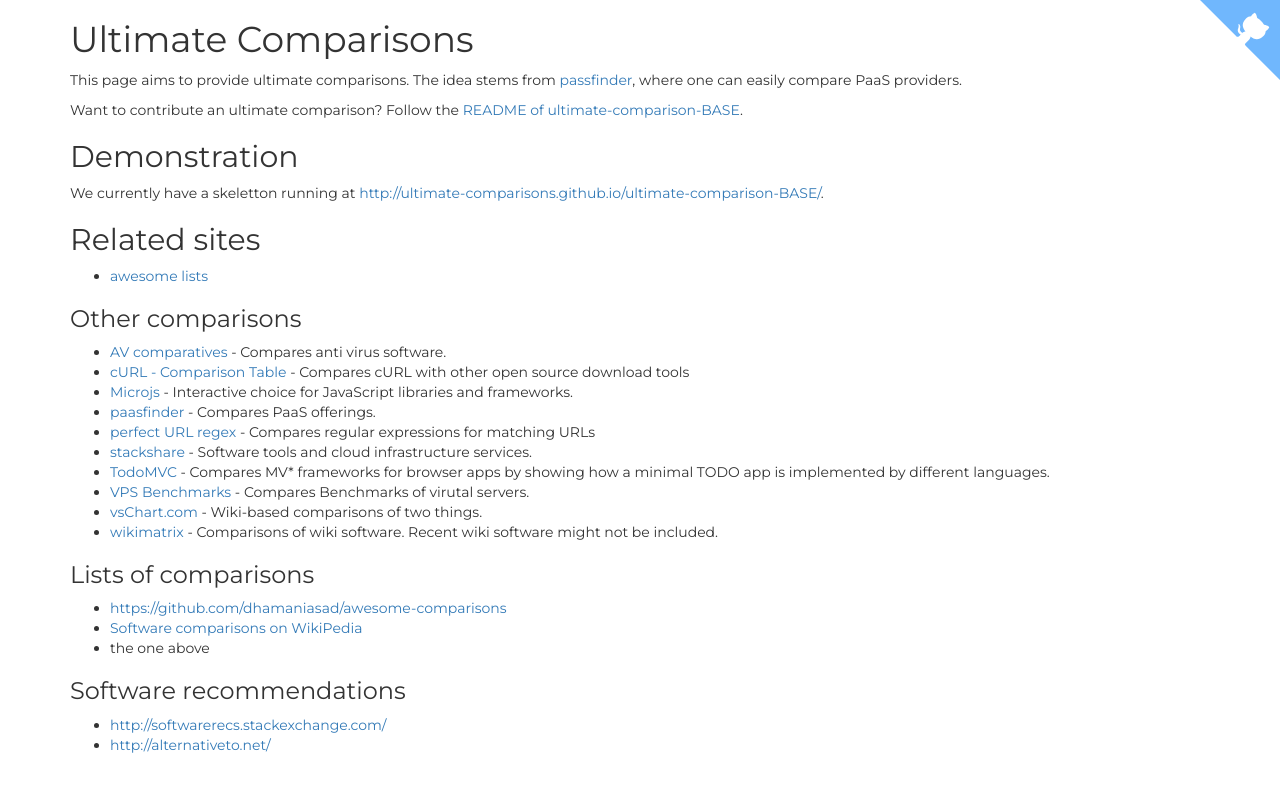
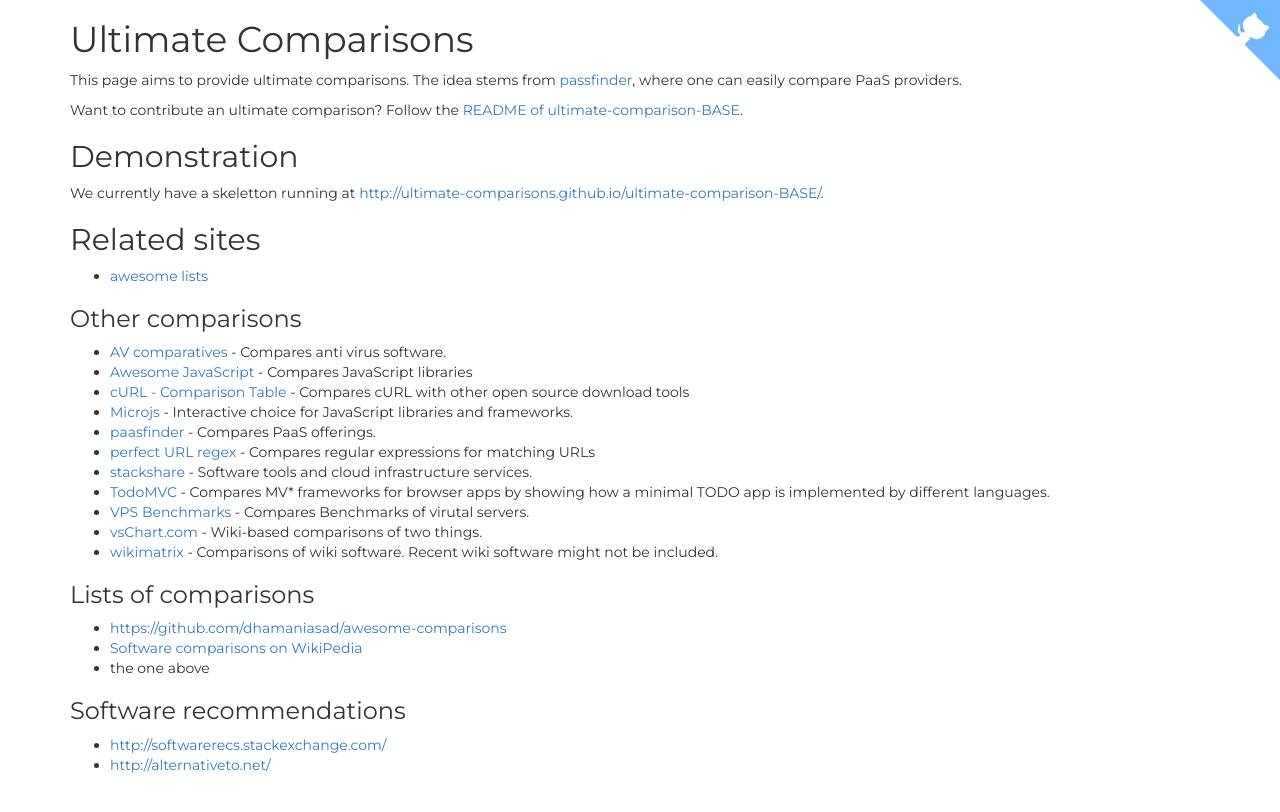
Before and after one commit to ultimate-comparisons/ultimate-comparisons.github.io, a Jekyll site: the page built from index.md, in a window 1280 px wide. Shown: the top 812 px of the page. Built offline with Jekyll 4.4.1, drawn with Linux system fonts in a browser that asks for light colours.

Commit message:
Add js.libhunt.com

```diff
--- a/index.md
+++ b/index.md
@@ -18,6 +18,7 @@ We currently have a skeletton running at <http://ultimate-comparisons.github.io/
 
 ### Other comparisons
  * [AV comparatives](http://www.av-comparatives.org/) - Compares anti virus software.
+ * [Awesome JavaScript](https://js.libhunt.com/) - Compares JavaScript libraries
  * [cURL - Comparison Table](https://curl.haxx.se/docs/comparison-table.html) - Compares cURL with other open source download tools
  * [Microjs](http://microjs.com/) - Interactive choice for JavaScript libraries and frameworks.
  * [paasfinder](https://paasfinder.org/) - Compares PaaS offerings.
```
